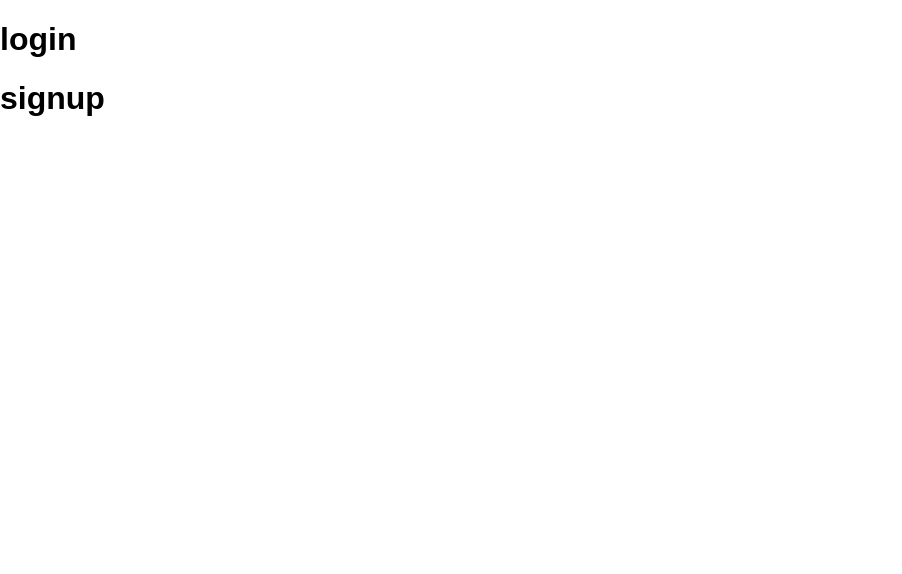
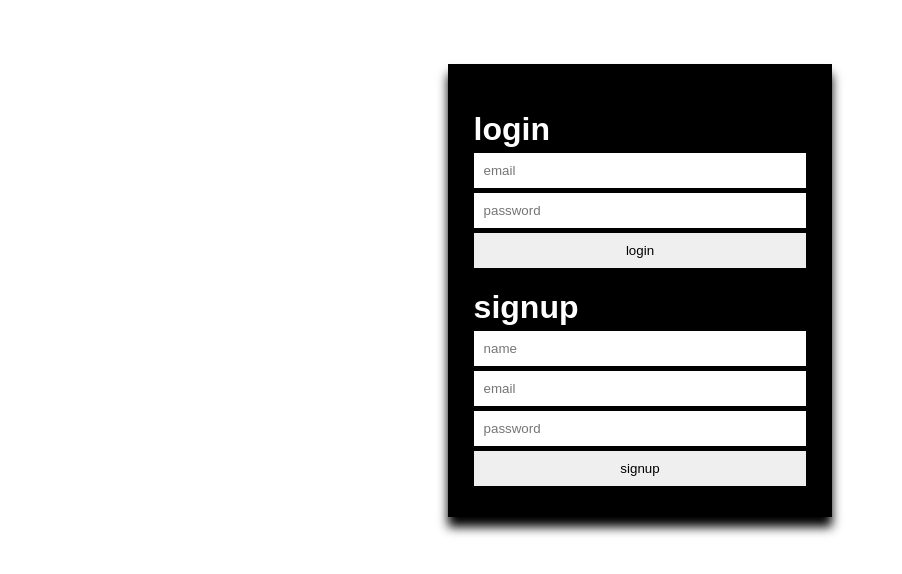
Before and after one commit to radhe212221/dnd2, a React (Create React App) app: page / in a window 1280 px wide. Shown: the top 574 px of the page, without its empty margins (0-902 px from the left). Built offline with nearby package versions, Linux system fonts and the light colour scheme.

Commit message:
added auth

```diff
--- a/src/pages/Auth.js
+++ b/src/pages/Auth.js
@@ -1,10 +1,50 @@
-import React from 'react'
+import React, { useState } from 'react'
+import { loginService, signupService } from '../services'
+export default function Auth() {
+  const [ob1, setob1] = useState({
+    email: "", password: ""
+  })
 
-export default function Auth() {
+  const [ob2, setob2] = useState({
+    email: "", password: "", name: ""
+  })
+
+  const handleChange1 = e => {
+    let { name, value } = e.target
+    setob1({ ...ob1, [name]: value })
+  }
+
+  const handleChange2 = e => {
+    let { name, value } = e.target
+    setob2({ ...ob2, [name]: value })
+  }
+
+  const login = () => {
+    loginService(ob1)
+      .then(d => console.log(d))
+      .catch(e => console.log(e))
+  }
+
+  const signup = () => {
+    signupService(ob2)
+      .then(d => console.log(d))
+      .catch(e => console.log(e))
+
+  }
+
+
   return (
-    <div>
-        <h1>login</h1>
-        <h1>signup</h1>
+    <div className='auth'>
+      <h1>login</h1>
+      <input value={ob1.email} onChange={handleChange1} placeholder='email' name="email" />
+      <input value={ob1.password} onChange={handleChange1} placeholder='password' name="password" />
+      <button onClick={login}>login</button>
+      <h1>signup</h1>
+
+      <input value={ob2.name} onChange={handleChange2} placeholder='name' name="name" />
+      <input value={ob2.email} onChange={handleChange2} placeholder='email' name="email" />
+      <input value={ob2.password} onChange={handleChange2} placeholder='password' name="password" />
+      <button onClick={signup}>signup</button>
     </div>
   )
 }
--- a/src/style.css
+++ b/src/style.css
@@ -184,6 +184,21 @@ footer
     text-align: center;
 
 }
+.auth
+{
+    background-color: black;
+    color:white;
+    padding: 2%;
+    margin:5% auto;
+    width: 30%;
+    box-shadow: 0 10px 10px black;
+}
+.auth *
+{
+    display: block;
+    width: 100%;
+    margin-bottom: 5px;
+}
 @media (max-width:500px)
 {
     button,input,textarea,a
@@ -221,4 +236,8 @@ footer
     {
         width: auto;
     }
+    .auth
+    {
+        width: 80%;
+    }
 }
```
